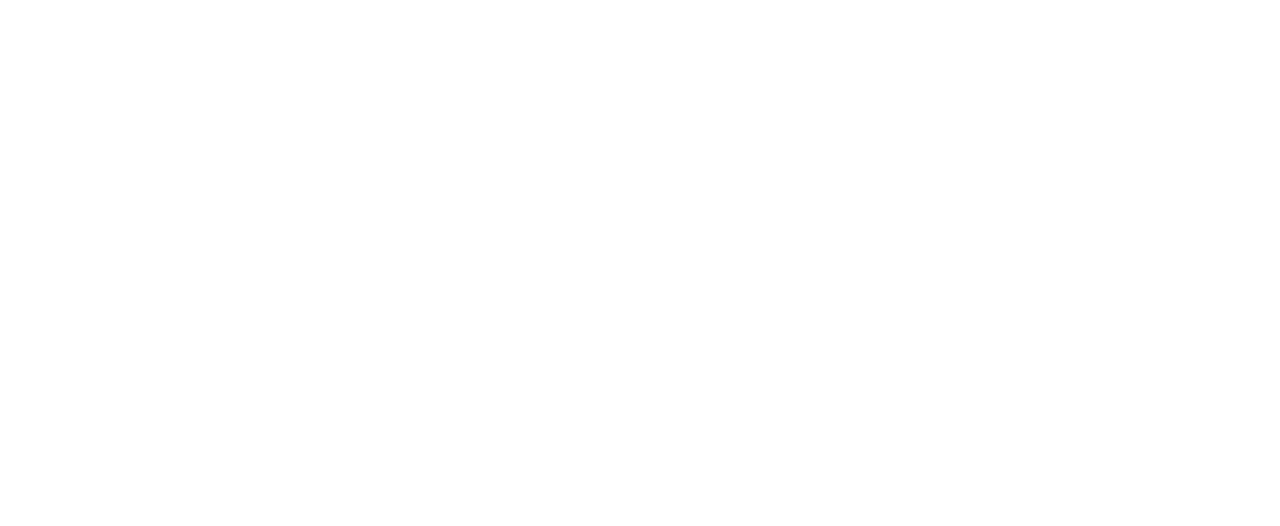
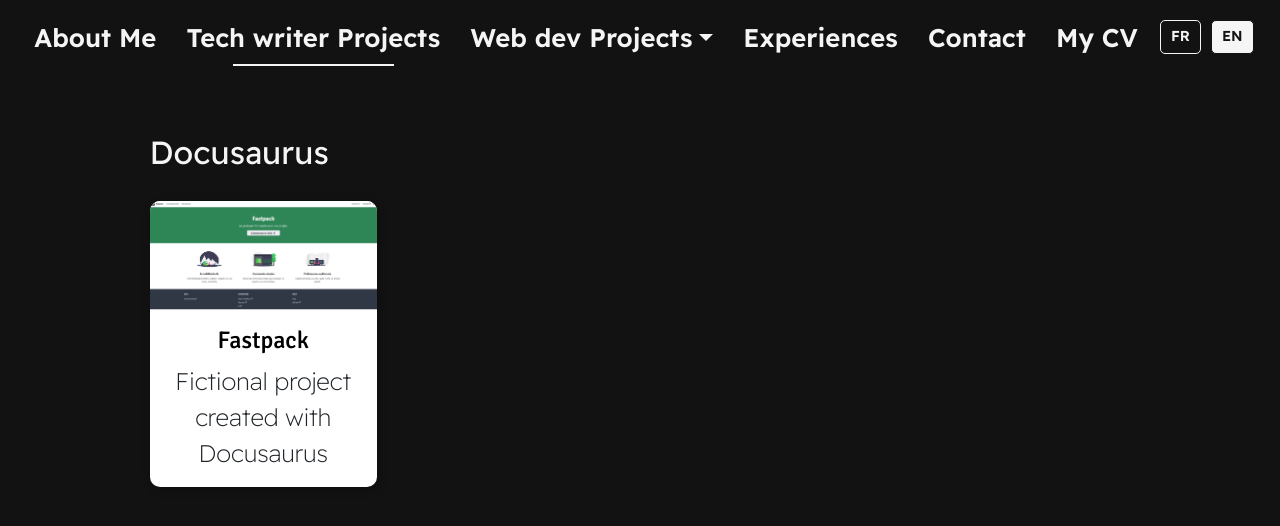
Before and after one commit to VictorDvs/Portfolio, a Vue app: page /tech-writing-projects in a window 1280 px wide. Before the commit this address had no page. Shown: the top 526 px of the page. Built offline with nearby package versions, Linux system fonts and the light colour scheme.

Commit message:
ajout projet fastpack

```diff
--- a/src/App.vue
+++ b/src/App.vue
@@ -42,22 +42,9 @@
 
 <style>
 
-html, body {
-  height: 10vh;
-}
-
-/* a{
-    text-decoration: none;
-    color: black;
-    font-weight: 400;
-} */
-
 p {
     font-size: 1.5em;
     font-weight: 200;
 }
 
-
-
-
 </style>
--- /dev/null
+++ b/src/assets/styles/_techWritingProjects.scss
@@ -0,0 +1,86 @@
+html, body {
+    height: 100%;
+    margin: 0;
+    padding: 0;
+  }
+
+
+.projets{
+    text-align: center;
+    background-color:  #121212;
+    color: #f5f5f5;
+    height: 100vh;
+    display: flex;
+   flex-direction: column;
+   justify-content: center;
+   align-items: center;
+  }
+
+  .projets h3 {
+    font-family: "Readex Pro", sans-serif;
+    font-weight: 400;
+    font-style: normal;
+    font-size: 2em;
+  }
+
+  .projets a {
+    text-decoration: none;
+    color: black;
+  }
+
+  .row-equal{
+      display: flex;
+      max-width: 80%;
+      margin: 0 auto;
+  }
+
+  .scroll-offset {
+     position: relative;
+     margin-top: -130px; /* Ajuste en fonction de la hauteur de ton header */
+  }
+
+  .row-equal h3 {
+    margin-bottom: 30px;
+    text-align: start;
+  }
+
+  .card {
+      display: flex;
+      flex-direction: column;
+      justify-content: space-between;
+      height: fit-content;
+      border-radius: 10px;
+      border: none;
+      transition: transform 0.3s ease;
+      margin-bottom: 50px;
+      box-shadow: 2px 2px 10px rgba(0, 0, 0, 0.281);
+      // width: 100px;
+  }
+
+  .card:hover {
+      transform: scale(1.07);
+    }
+
+  .card-img-top{
+  cursor: pointer;
+  border-top-left-radius: 10px;
+  border-top-right-radius: 10px;
+  background-position: center;
+  border-bottom: 1px solid #8e8e8e7d;
+  // height: 100px;
+  // width: auto;
+  }
+
+  .card-title {
+    font-family: "Signika", sans-serif;
+    font-size: 1.5em;
+  }
+
+  .card-body {
+    text-align: center;
+    height: fit-content;
+  }
+
+  .card-body p {
+    font-family: "Readex Pro", serif;
+  }
--- a/src/components/HeaderComponent.vue
+++ b/src/components/HeaderComponent.vue
@@ -13,6 +13,7 @@
         <div class="collapse navbar-collapse justify-content-end " :class="{ show: isMenuOpen }" id="navbarNav">
           <div class="navbar-nav ">
             <router-link class="nav-link" :to="'/'" @click="closeMenu"> {{ $t('navbar.about') }} </router-link>
+            <router-link class="nav-link nav-anchor" :to="'/tech-writing-projects'" @click="closeMenu">{{ $t('navbar.techWritingProjects') }}</router-link>
             <div class="nav-item dropdown">
       <a class="nav-link dropdown-toggle" href="#" role="button" @click.prevent="toggleDropdown" aria-expanded="isDropdownOpen">
         {{ $t('navbar.projects') }}
--- a/src/i18n/i18n.js
+++ b/src/i18n/i18n.js
@@ -6,6 +6,7 @@
   en: {
     navbar: {
       about: "About Me",
+      techWritingProjects: "Tech writer Projects",
       projects: "Web dev Projects",
       experiences: "Experiences",
       contact: "Contact",
@@ -19,6 +20,11 @@
       helene: "Technical Writer at",
       tem: `"Victor joined my team for a 9-month replacement during a period of significant transformations within the company. Although this was his first real professional experience as a technical writer, I was impressed by how quickly he acquired new skills and adapted to our tools and methods. Victor was particularly helpful in implementing the 'Docs-as-Code' methodology. Naturally curious and eager to do things well, he invested considerable effort in researching ways to optimize our processes and was proactive in making suggestions. Victor is calm and discreet without being withdrawn. He has a calming and positive effect on the team, making it extremely pleasant to work with him. He has all the qualities needed to thrive successfully in the world of technical writing or beyond. I highly recommend him."`
           },
+    techWritingProjects: {
+      docusaurus_title: "Docusaurus",
+      fastpack_title: `Fastpack`,
+      fastpack_description: `Fictional project created with Docusaurus`,
+    },
           ...projectsMessages.en,
     experiences: {
         title1: "Technical writer at EXFO Solutions, November 2022 - August 2023",
@@ -51,6 +57,7 @@
   fr: {
     navbar: {
       about: "À mon propos",
+      techWritingProjects: "Projets Rédacteur tech",
       projects: "Projets Dév Web",
       experiences: "Expériences",
       contact: "Contact",
@@ -63,7 +70,11 @@
       paragraph3: "N’hésitez pas à consulter mes expériences et projets, et à me contacter pour toute collaboration.",
       helene: "Rédactrice Technique chez",
       tem: '" Victor a rejoint mon équipe dans le cadre d\'un remplacement de 9 mois, au cours d\'une période d\'importantes transformations dans l\'entreprise. Bien que cela soit sa première réelle expérience professionnelle en tant que rédacteur technique, il m\'a impressionnée par la rapidité avec laquelle il est monté en compétences et s\'est adapté à nos outils et méthodes. Victor m\'a notamment été d\'une aide considérable dans la mise en place de la méthode \'Doc-as-code\'. Curieux par nature et soucieux de bien faire, il s\'est beaucoup investi dans les recherches en vue d\'optimiser nos méthodes et a été force de proposition. Victor est calme et discret sans pour autant être effacé. Il a un effet apaisant et positif sur l\'équipe, c\'est extrêmement agréable de travailler avec lui. Il a toutes les qualités pour évoluer avec succès dans le monde de la rédaction technique ou ailleurs. Je le recommande vivement. "'
-
+    },
+    techWritingProjects: {
+      docusaurus_title: "Docusaurus",
+      fastpack_title: `Fastpack`,
+      fastpack_description: `Projet fictif réalisé avec Docusaurus`,
     },
     ...projectsMessages.fr,
     experiences: {
--- a/src/router/index.js
+++ b/src/router/index.js
@@ -8,6 +8,12 @@
     name: 'home',
     component: AboutView,
     meta: { title: 'Home' },
+  },
+  {
+    path: '/tech-writing-projects',
+    name: 'tech-writing-projects',
+    component: () => import(/* webpackChunkName: "about" */ '../views/TechWritingProjectsView.vue'),
+    meta: { title: 'Tech writing Projects' },
   },
   {
     path: '/projects',
--- a/src/views/ProjectsView.vue
+++ b/src/views/ProjectsView.vue
@@ -2,7 +2,7 @@
     <div>
         <HeaderComponent/>
     </div>
-    <div id="projets" class="container-fluid projets section">
+    <div id="projets" class="container-fluid projets">
 
       <div class="row row-equal scroll-offset" id="symfony">
       <h3>{{ $t('symfony_title') }}</h3>
--- /dev/null
+++ b/src/views/TechWritingProjectsView.vue
@@ -0,0 +1,71 @@
+<template>
+    <div>
+        <HeaderComponent/>
+    </div>
+    <div id="projets" class="container-fluid projets section">
+
+      <div class="row row-equal scroll-offset" id="docusaurus">
+      <h3>{{ $t('techWritingProjects.docusaurus_title') }}</h3>
+      <!-- Utilisation de v-for pour générer chaque projet dynamiquement -->
+      <div
+        v-for="(project, index) in docusaurus"
+        :key="index"
+        class="col-12 col-sm-6 col-lg-3 d-flex justify-content-center card-margin"
+      >
+        <div class="card">
+          <a :href="project.link" target="_blank" rel="noopener">
+            <img :src="project.image" class="card-img-top" :alt="project.title" />
+          </a>
+          <div class="card-body">
+            <a :href="project.link" target="_blank">
+              <h5 class="card-title">{{ project.title }}</h5>
+            </a>
+            <p class="card-text cli" v-html="project.desc"></p>
+          </div>
+        </div>
+      </div>
+    </div>
+  </div>
+</template>
+
+<script>
+import HeaderComponent from '@/components/HeaderComponent.vue';
+
+export default {
+  data() {
+    return {
+      docusaurus: [],
+    };
+  },
+  components: {
+    HeaderComponent,
+  },
+  mounted() {
+    this.updateProjects();
+  },
+  methods: {
+    updateProjects() {
+      this.docusaurus = [
+        {
+          title: this.$t('techWritingProjects.fastpack_title'),
+          desc: this.$t('techWritingProjects.fastpack_description'),
+          image: 'Projets/projets-fastpack.png',
+          link: 'https://fastpack-software.netlify.app/',
+        },
+      ]
+    },
+  },
+  watch: {
+  // Surveille les changements de langue pour recharger les traductions
+  '$i18n.locale': function () {
+    this.updateProjects();
+  },
+},
+};
+</script>
+
+<style lang="scss" scoped>
+
+@import "@/assets/styles/_techWritingProjects.scss";
+
+</style>
```
Also changed, not shown: public/Projets/projets-fastpack.png (added).
